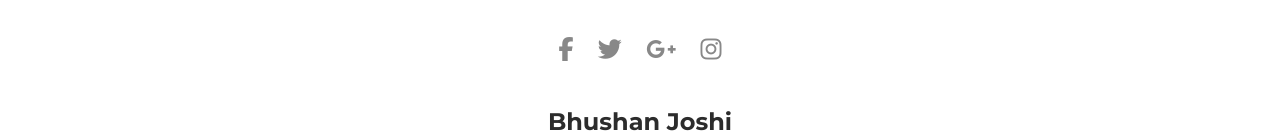
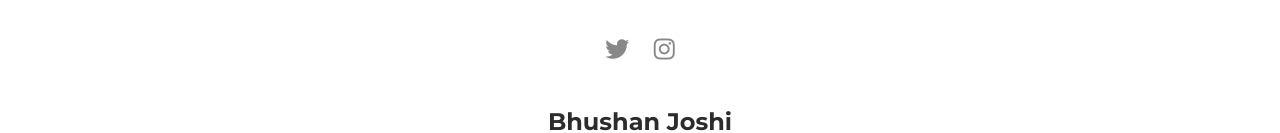
Before and after one commit to mebhushanjoshi/portfolio, a plain HTML site: page index.html in a window 1280 px wide. Shown: the part 4748-4881 px from the top of the page. Drawn offline with Linux system fonts and the light colour scheme.

Commit message:
Update index.html

```diff
--- a/index.html
+++ b/index.html
@@ -461,7 +461,7 @@
 </div></div>
     </div>
     <footer class="footer">
-      <div class="container text-center"><a class="cc-facebook btn btn-link" href="#"><i class="fa fa-facebook fa-2x " aria-hidden="true"></i></a><a class="cc-twitter btn btn-link " href="#"><i class="fa fa-twitter fa-2x " aria-hidden="true"></i></a><a class="cc-google-plus btn btn-link" href="#"><i class="fa fa-google-plus fa-2x" aria-hidden="true"></i></a><a class="cc-instagram btn btn-link" href="#"><i class="fa fa-instagram fa-2x " aria-hidden="true"></i></a></div>
+      <div class="container text-center"><a class="cc-twitter btn btn-link " href="https://www.twitter.com/mebhushanjoshi"><i class="fa fa-twitter fa-2x " aria-hidden="true"></i></a><a class="cc-instagram btn btn-link" href="https://www.instagram.com/mebhushanjoshi/"><i class="fa fa-instagram fa-2x " aria-hidden="true"></i></a></div>
       <div class="h4 title text-center">Bhushan Joshi</div>
       <div class="text-center text-muted">
         <p>&copy; Designed by Bhushan with ❤️ <br> <a class="credit" href="#" target="_blank"> </a></p>
```
